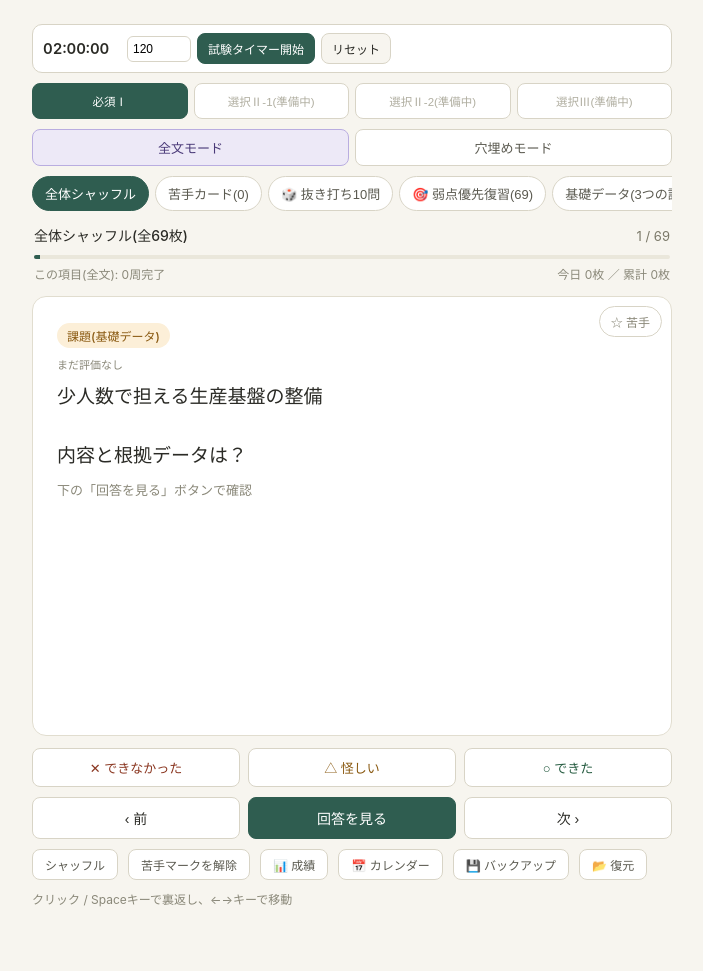
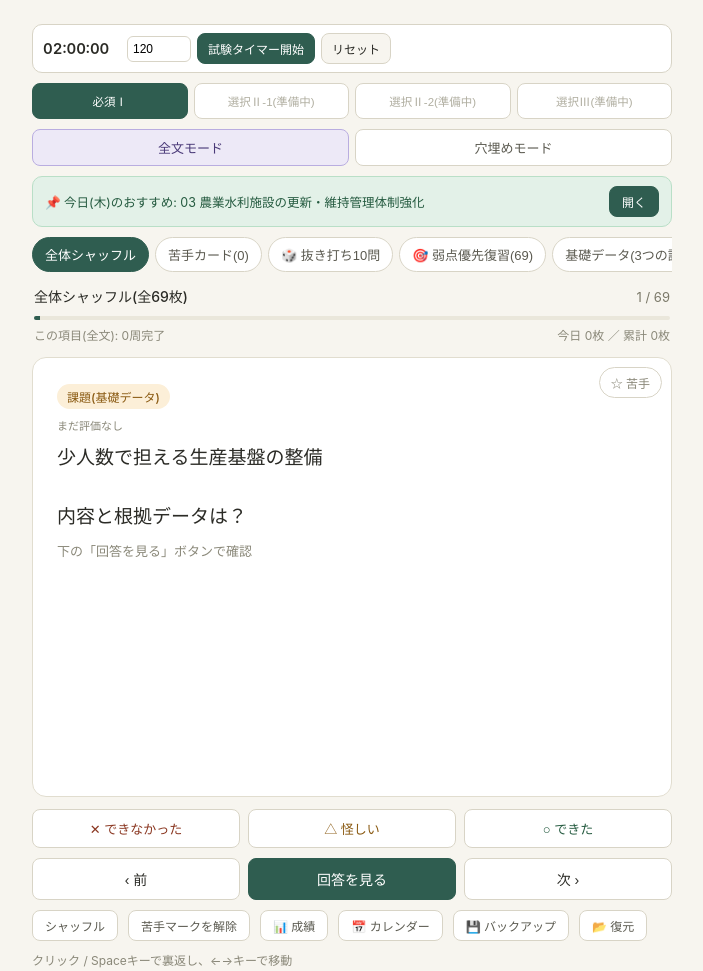
Before and after one commit to harashintarou19880628-tech/gijutsushi, a plain HTML site: page index.html in a window 1280 px wide. Shown: the whole page, without its empty margins (288-991 px from the left). Before the commit the page ends 949 px from the top, so only its background shows below. Drawn offline with Linux system fonts and the light colour scheme.

Commit message:
Add files via upload

```diff
--- a/index.html
+++ b/index.html
@@ -32,6 +32,10 @@
   <div id="fc-mode-bar">
     <button id="fc-mode-full" class="fc-mode-btn">全文モード</button>
     <button id="fc-mode-cloze" class="fc-mode-btn">穴埋めモード</button>
+  </div>
+  <div id="fc-today-banner" style="display:none;">
+    <span id="fc-today-banner-text"></span>
+    <button id="fc-today-banner-btn">開く</button>
   </div>
   <div id="fc-deck-bar"></div>
   <div id="fc-status"></div>
@@ -107,6 +111,8 @@ body{margin:0;padding:1rem;background:#F7F5EF;}
 .fc-deck-btn{flex:0 0 auto;border:0.5px solid #D8D4C6;background:#FFFFFF;color:#5B5A50;font-size:13px;padding:7px 12px;border-radius:999px;cursor:pointer;white-space:nowrap;}
 .fc-deck-btn.active{background:#2F5D50;border-color:#2F5D50;color:#FFFFFF;}
 #fc-mode-bar{display:flex;gap:6px;margin-bottom:10px;}
+#fc-today-banner{display:flex;align-items:center;justify-content:space-between;gap:8px;background:#E3F1E8;border:0.5px solid #B9DFC7;border-radius:10px;padding:9px 12px;margin-bottom:10px;font-size:12.5px;color:#245a3f;}
+#fc-today-banner button{flex:0 0 auto;font-size:12px;padding:6px 12px;border-radius:8px;border:0.5px solid #2F5D50;background:#2F5D50;color:#FFFFFF;cursor:pointer;}
 .fc-mode-btn{flex:1;border:0.5px solid #D8D4C6;background:#FFFFFF;color:#5B5A50;font-size:13px;padding:8px 0;border-radius:8px;cursor:pointer;}
 .fc-mode-btn.active{background:#EDE9F7;border-color:#B9ADE0;color:#4a3a78;font-weight:500;}
 #fc-status{display:flex;justify-content:space-between;align-items:baseline;font-size:13px;color:#7A7868;margin:2px 2px 10px;}
@@ -194,6 +200,8 @@ body{margin:0;padding:1rem;background:#F7F5EF;}
   .fc-deck-btn.active{background:#4C8A76;border-color:#4C8A76;color:#0E1210;}
   .fc-mode-btn{background:#242420;border-color:#3A3A34;color:#B8B6A9;}
   .fc-mode-btn.active{background:#2a2338;border-color:#4a3a78;color:#c3b3ee;}
+  #fc-today-banner{background:#16281f;border-color:#245a3f;color:#8fd6ac;}
+  #fc-today-banner button{background:#4C8A76;border-color:#4C8A76;color:#0E1210;}
   #fc-status{color:#A6A497;}
   #fc-status .fc-deck-title{color:#EDEBE2;}
   #fc-stats-line{color:#8f8d7f;}
@@ -477,6 +485,18 @@ function buildWeakPriorityDeck(subjectId){
 }
 function getDeckList(subjectId){
   return [buildAllDeck(subjectId), buildWeakDeck(subjectId), buildQuizDeck(subjectId), buildWeakPriorityDeck(subjectId)].concat(topicDecksFor(subjectId));
+}
+
+var WEEKDAY_LABELS_MON_FIRST = ['月', '火', '水', '木', '金', '土', '日'];
+function todayRecommendedDeck(subjectId){
+  var topics = topicDecksFor(subjectId);
+  if (topics.length === 0) return null;
+  var mondayBased = (new Date().getDay() + 6) % 7;
+  var idx = mondayBased % topics.length;
+  var target = topics[idx];
+  var dl = getDeckList(subjectId);
+  var listIndex = dl.findIndex(function(d){ return d.id === target.id; });
+  return { deck: target, listIndex: listIndex, weekdayLabel: WEEKDAY_LABELS_MON_FIRST[mondayBased] };
 }
 
 function sessionKey(subj, mode){ return subj + ':' + mode; }
@@ -975,6 +995,18 @@ function render(){
   modeClozeBtn.classList.toggle('active', currentMode === 'cloze');
 
   var thisDeckList = getDeckList(currentSubject);
+
+  var rec = todayRecommendedDeck(currentSubject);
+  var banner = document.getElementById('fc-today-banner');
+  if (rec && thisDeckList[state.deckIdx] && thisDeckList[state.deckIdx].id !== rec.deck.id){
+    document.getElementById('fc-today-banner-text').textContent =
+      '📌 今日(' + rec.weekdayLabel + ')のおすすめ: ' + rec.deck.title.replace(/\(全\d+枚\)|\(\d+\)/, '');
+    document.getElementById('fc-today-banner-btn').onclick = function(){ loadDeck(rec.listIndex); saveProgress(); };
+    banner.style.display = '';
+  } else {
+    banner.style.display = 'none';
+  }
+
   var deckBar = document.getElementById('fc-deck-bar');
   deckBar.innerHTML = '';
   thisDeckList.forEach(function(d, i){
```
